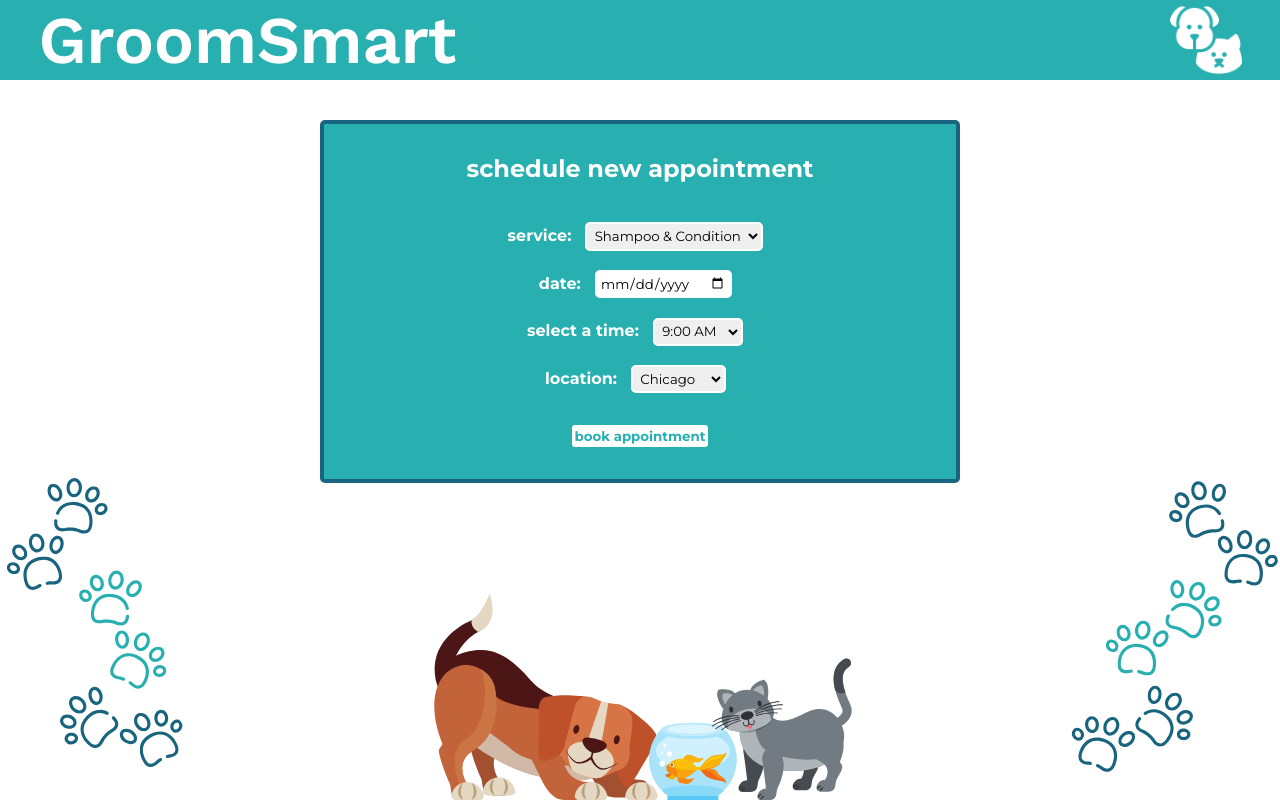
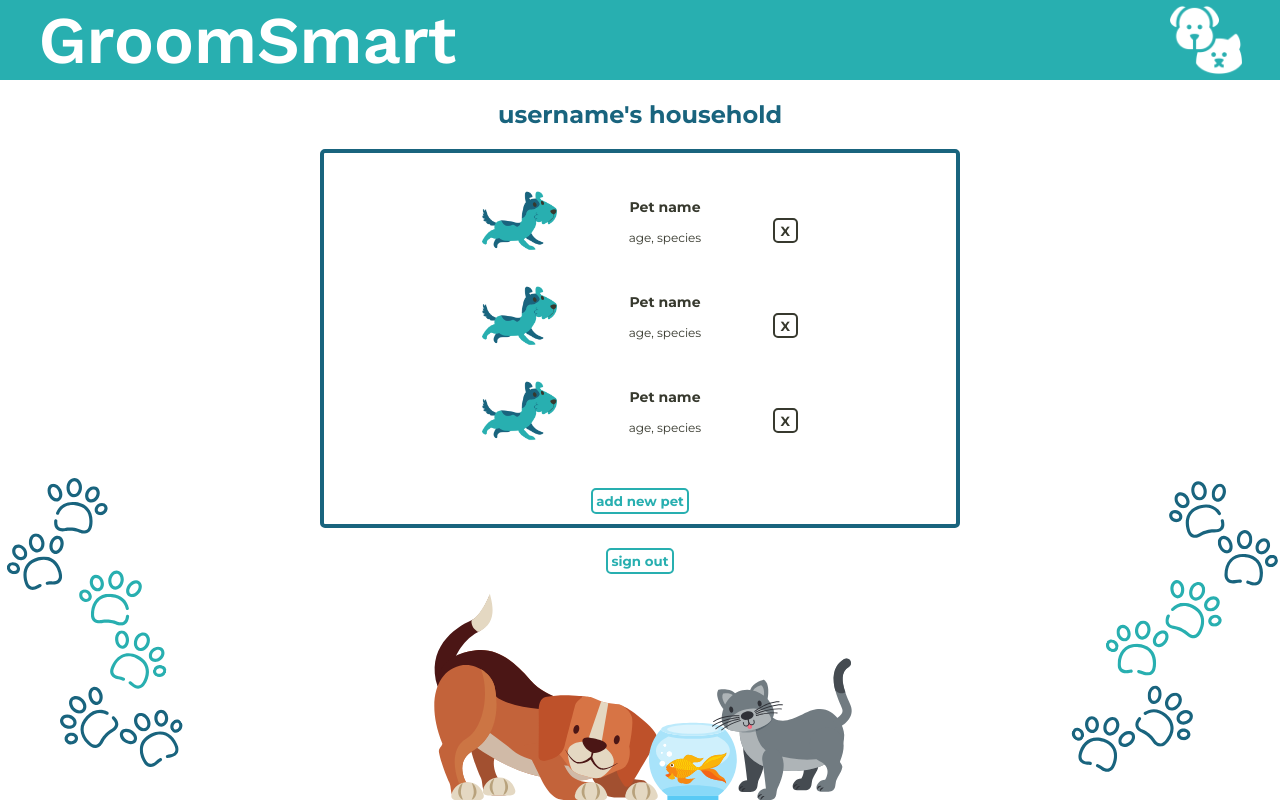
Before and after one commit to jamave-bot/GroomSmart, a React (Create React App) app: page / in a window 1280 px wide. Built offline with nearby package versions, Linux system fonts and the light colour scheme.

Commit message:
Updates to frontend

```diff
--- a/src/App.js
+++ b/src/App.js
@@ -13,11 +13,10 @@ function App() {
       <Header />
       {/* <Login />
       <Signup /> */}
-      {/* <HouseholdContainer /> */}
+      <HouseholdContainer />
       {/* <NewPetForm /> */}
       {/* <AppointmentScheduleContainer /> */}
-      <NewAppointmentForm />
-
+      {/* <NewAppointmentForm /> */}
     </div>
   );
 }
```
